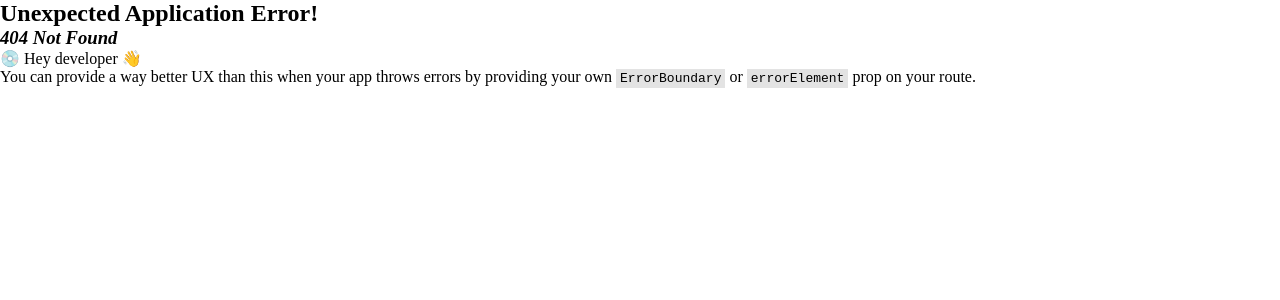
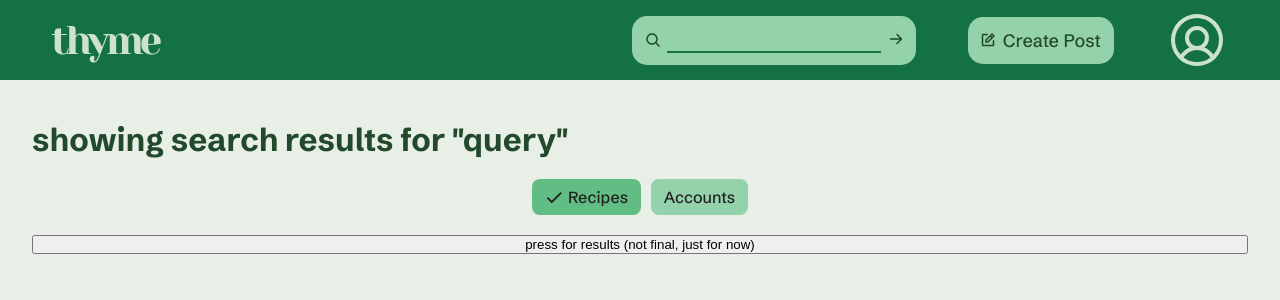
Before and after one commit to reenumichaelrishit/thyme, a React (Vite) app in the folder sprig/: page /search-results in a window 1280 px wide. Before the commit this address had no page. Shown: the top 300 px of the page. Built offline with nearby package versions, Linux system fonts and the light colour scheme.

Commit message:
Added search bar + search results page

```diff
--- a/sprig/src/components/Chips.tsx
+++ b/sprig/src/components/Chips.tsx
@@ -1,11 +1,9 @@
 import styled from "styled-components"
-import { X } from "@phosphor-icons/react"
+import { Plus, X } from "@phosphor-icons/react"
 import { useEffect, useState } from "react"
 
-// const chipTypes = ["readonly", "add", "remove"] as const
-// type ChipType = typeof chipTypes[number]
-
 interface ChipProps {
+    mode: number,
     label: string,
     onClickFn: () => void
 }
@@ -54,28 +52,24 @@ const IconWrapper = styled.button`
     }
 `
 
-// const PlusStyled = styled(Plus)`
-//     color: ${p => p.theme.color.standard.default};
-// `
+const PlusStyled = styled(Plus)`
+    color: ${p => p.theme.color.standard.default};
+`
 
 const XStyled = styled(X)`
     color: ${p => p.theme.color.standard.default};
 `
 
-/* MAKE PLUS CHIP TOO BHADWE -- diff color schema? */
-const Chip = ({ label, onClickFn } : ChipProps) => {
-    // let closeTag = () => {}
-    // let addTag = () => {}
-
-    return (
+const Chip = ({ mode, label, onClickFn } : ChipProps) => (
     <ChipStyled>
         <IconWrapper type="button" onClick={onClickFn}>
-                <XStyled size={12} />
+            {mode == 0 ?
+                <XStyled size={12} weight={"bold"} /> :
+                <PlusStyled size={12} weight={"bold"} />}
         </IconWrapper>
         <span>{label}</span>
     </ChipStyled>
 )
-}
 
 const Chips = ({ initialLabels, mode, append, remove } : ChipsProps) => {
     const [labels, setLabels] = useState(initialLabels)
@@ -91,6 +85,7 @@ const Chips = ({ initialLabels, mode, append, remove } : ChipsProps) => {
         <ChipsContainer>
             {labels.map((label, index) => (
                 <Chip
+                    mode={mode}
                     label={label}
                     key={`Chip-${index}`}
                     onClickFn={
--- /dev/null
+++ b/sprig/src/components/Modal.tsx
@@ -0,0 +1,71 @@
+import styled from "styled-components"
+import { X } from "@phosphor-icons/react"
+import { MouseEventHandler, useState } from "react"
+import Tabs from "./Tabs"
+
+const ModalContainer = styled.div`
+    width: 100vw;
+    height: 100vh;
+    display: flex;
+    justify-content: center;
+    align-items: center;
+    position: absolute;
+    top: 0;
+    left: 0;
+    background-color: #000000BB;
+`
+
+const ModalWindow = styled.div`
+    width: 75vw;
+    height: 85vh;
+    display: flex;
+    flex-direction: column;
+    // justify-content: space-between;
+    align-items: flex-start;
+    row-gap: 2.5vh;
+    padding: 5vh 3vw;
+    border-radius: 10px;
+    background-color: ${p => p.theme.background.backdrop.default};
+`
+
+const CloseButton = styled(X)`
+    position: absolute;
+    top: 8.5vh;
+    right: 13vw;
+
+    padding: 5px;
+    border: none;
+    border-radius: 50%;
+    color: ${p => p.theme.color.standard.default};
+    background-color: ${p => p.theme.background.backdrop.default};
+    cursor: pointer;
+
+    &:hover {
+        background-color: ${p => p.theme.background.backdrop.hover};
+    }
+`
+
+const Heading = styled.h1`
+    font-family: ${p => p.theme.fontFamily.heading};
+    color: ${p => p.theme.color.heading.default};
+`
+
+interface ModalProps {
+    show: boolean,              // Controls whether or not to show the Modal
+    turnOff: MouseEventHandler  // Function for closing the Modal
+}
+
+const Modal = (p: ModalProps) => {
+    const [sm, setSm] = useState<number>(1)
+    return p.show ? (
+        <ModalContainer onClick={p.turnOff}>
+            <ModalWindow>
+                <CloseButton size={32} onClick={p.turnOff} />
+                <Heading>showing search results for "query"</Heading>
+                <Tabs items={["Recipes", "Accounts"]} selected={sm} setSelected={setSm} alignSelf="center"/>
+            </ModalWindow>
+        </ModalContainer>
+    ) : <></>
+}
+
+export default Modal
--- a/sprig/src/components/Nav.tsx
+++ b/sprig/src/components/Nav.tsx
@@ -1,6 +1,7 @@
 import { Link } from 'react-router-dom'
 import styled from 'styled-components';
-import { UserCircle, Plus} from "@phosphor-icons/react";
+import { UserCircle, NotePencil } from "@phosphor-icons/react";
+import SearchBar from './SearchBar';
 
 const Wrapper = styled.div `
   height: 10vh;
@@ -23,11 +24,6 @@ const RightNav = styled.div `
   align-items: center;
   justify-content: flex-end;
   gap: 4vw;
-
-  * {
-    // height: 100%;
-    font-size: 2em;
-  }
 `;
 
 const HomeButton = styled(Link) `
@@ -36,38 +32,33 @@ const HomeButton = styled(Link) `
   border-radius: 20%;
   font-size: 2.5em;
   letter-spacing: -4px;
+  transition: color ${p => p.theme.transition.default};
 
-  &:active {color: ${p => p.theme.color.accent.hover};};
+  &:hover {color: ${p => p.theme.color.accent.hover};};
 `;
 
-const AddPostButton = styled(Link)`
+const AddPostButton = styled.button`
   display: flex;
-  justify-content: space-between;
+  justify-content: center;
   align-items: center;
-  column-gap: 1vh;
+  column-gap: 0.5vw;
 
   padding: 1.5vh 1vw;
-  border: 2.5px solid ${p => p.theme.color.accent.default};
+  border: none;
   border-radius: 15px;
 
-  font-family: ${p => p.theme.fontFamily.content};
-  color: ${p => p.theme.color.accent.default};
-  background-color: ${p => p.theme.background.navbar.default};
-  transition: background-color ${p => p.theme.transition.default};
+  font-family: ${p => p.theme.fontFamily.heading};
+  font-size: 1.125em;
+  font-weight: ${p => p.theme.weight.medium};
 
-  span {
-    font-size: 0.625em;
-    font-weight: 500;
-  }
+  cursor: pointer;
+  color: ${p => p.theme.color.heading.default};
+  background-color: ${p => p.theme.background.accent.default};
+  transition: all ${p => p.theme.transition.default};
 
   &:hover {
-    background-color: ${p => p.theme.background.navbar.hover};
+    background-color: ${p => p.theme.background.accent.hover};
   }
-
-  &:active {
-    border-color: ${p => p.theme.color.accent.hover};
-    color: ${p => p.theme.color.accent.hover};
-  };
 `;
 
 const ProfileButton = styled(Link) `
@@ -81,26 +72,21 @@ const ProfileButton = styled(Link) `
 `;
 
 const Nav = () => (
-//   <nav>
     <Wrapper>
       <NavBar>
         <HomeButton to="/">thyme</HomeButton>
         <RightNav>
-          <AddPostButton to="/create">
-            <Plus size={20} />
-            <span>Create Post</span>
-          </AddPostButton>
+          <SearchBar />
+          <Link to={"/create"}>
+            <AddPostButton type="button">
+                <NotePencil size={16} weight={"bold"} />
+                <span>Create Post</span>
+            </AddPostButton>
+          </Link>
           <ProfileButton to="#"><UserCircle size={64} /></ProfileButton>
         </RightNav>
       </NavBar>
     </Wrapper>
-//   </nav>
 )
 
 export default Nav
-
-{/* <NavBar>
-      <HomeLogo><Link to="/">HomePage</Link></HomeLogo>
-      <AddPost><Link to="/about">+</Link></AddPost>
-      <Profile><Link to="#">Profile</Link></Profile>
-      </NavBar> */}
--- a/sprig/src/components/ScrollContainer.tsx
+++ b/sprig/src/components/ScrollContainer.tsx
@@ -1,9 +1,9 @@
 import { ReactNode } from "react";
 import Scrollbars from "react-custom-scrollbars-2";
 
-const ScrollContainer = ({ children }: { children: ReactNode}) => (
-    <Scrollbars style={{ width: "100vw", height: "90vh" }}>
-        {children}
+const ScrollContainer = (props: { children: ReactNode, width?: string, height?: string }) => (
+    <Scrollbars style={{ width: props.width || "100vw", height: props.height || "90vh" }}>
+        {props.children}
     </Scrollbars>
 )
 
--- /dev/null
+++ b/sprig/src/components/SearchBar.tsx
@@ -0,0 +1,71 @@
+import styled from "styled-components"
+import { ArrowRight, MagnifyingGlass } from "@phosphor-icons/react"
+// import Modal from "./Modal"
+// import { MouseEventHandler, useState } from "react"
+import { Link } from "react-router-dom"
+
+const Bar = styled.div`
+    display: flex;
+    justify-content: space-between;
+    align-items: center;
+    column-gap: 0.5vw;
+
+    padding: 1.5vh 1vw;
+    border-radius: 15px;
+
+    color: ${p => p.theme.color.heading.default};
+    background-color: ${p => p.theme.background.accent.default};
+    transition: background-color ${p => p.theme.transition.default};
+
+    &:hover {
+        background-color: ${p => p.theme.background.accent.hover};
+    }
+`
+
+const SearchInput = styled.input`
+    border: none;
+    border-bottom: 2px solid ${p => p.theme.color.subheading.default};
+
+    font-size: 1.125em;
+    font-weight: ${p => p.theme.weight.medium};
+    font-family: ${p => p.theme.fontFamily.heading};
+    letter-spacing: 0.25px;
+
+    color: ${p => p.theme.color.heading.default};
+    background: none;
+    transition: border-color ${p => p.theme.transition.default};
+
+    &:focus-within {
+        outline: none;
+        border-color: ${p => p.theme.color.heading.default};
+    }
+`
+
+const SearchButton = styled(ArrowRight)`
+    cursor: pointer;
+    color: ${p => p.theme.color.heading.default};
+`
+
+const SearchBar = () => {
+    // const [searchRes, setSearchRes] = useState(false)
+    // const openSearchRes = () => setSearchRes(true)
+    // const closeSearchRes : MouseEventHandler = (e) => { if (e.target === e.currentTarget) setSearchRes(false) }
+
+    return (
+        <>
+            {/* <Modal show={searchRes} turnOff={closeSearchRes} /> */}
+            <Bar>
+                <MagnifyingGlass size={16} weight={"bold"} />
+                <SearchInput
+                    type="text"
+                />
+                <Link to="/search-results">
+                    {/* TODO: TO-DO: MAKE A SUBMIT BUTTON HERE */}
+                    <SearchButton size={16} weight={"bold"} />
+                </Link>
+            </Bar>
+        </>
+    )
+}
+
+export default SearchBar
--- /dev/null
+++ b/sprig/src/components/Tabs.tsx
@@ -0,0 +1,79 @@
+import { Dispatch, SetStateAction } from "react"
+import styled from "styled-components"
+import { Check } from "@phosphor-icons/react"
+
+const TabStyled = styled.button<{ $selected : boolean }>`
+    width: fit-content;
+    height: fit-content;
+
+    display: flex;
+    align-items: center;
+    column-gap: 5px;
+
+    padding: 1vh 1vw;
+    border: none;
+    border-radius: 8px;
+
+    cursor: pointer;
+    font-size: 1em;
+    font-family: ${p => p.theme.fontFamily.heading};
+    font-weight: ${p => p.theme.weight.medium};
+
+    color: ${p => p.theme.color.standard.default};
+    background-color: ${p => p.$selected ?
+        p.theme.background.accent.active :
+        p.theme.background.accent.default};
+    transition: background-color ${p => p.theme.transition.default};
+
+    &:hover {
+        background-color: ${p => p.theme.background.accent.hover};
+    }
+`
+
+const TabsContainer = styled.div<{ $alignSelf : string }>`
+    align-self: ${p => p.$alignSelf};
+    width: fit-content;
+    display: flex;
+    column-gap: 10px;
+`
+
+interface TabProps {
+    name: string,
+    selected: boolean,
+    onClick: () => void
+}
+
+interface TabsProps {
+    items: Array<string>,
+    selected: number,
+    setSelected: Dispatch<SetStateAction<number>>,
+    alignSelf?: string
+}
+
+const Tab = ({ name, selected, onClick }: TabProps) => (
+    <TabStyled type={"button"} $selected={selected} onClick={onClick}>
+        <Check
+            size={18}
+            weight={"bold"}
+            style={{ display: selected ? "block" : "none" }}
+        />
+        <span>{name}</span>
+    </TabStyled>
+)
+
+const Tabs = ({ items, selected, setSelected, alignSelf }: TabsProps) => (
+    <TabsContainer $alignSelf={alignSelf || "auto"}>
+        {items.map((name, index) => {
+            return (
+                <Tab
+                    name={name}
+                    key={`Tab-${index}`}
+                    selected={selected == index}
+                    onClick={() => setSelected(index)}
+                />
+            )
+        })}
+    </TabsContainer>
+)
+
+export default Tabs
--- /dev/null
+++ b/sprig/src/pages/index.ts
@@ -0,0 +1,15 @@
+import AccountPage from "./login/AccountPage"
+import CreatePost from "./create-post/CreatePost"
+import Home from "./home/Home"
+import ProfilePage from "./profile/ProfilePage"
+import SearchResults from "./search-results/SearchResults"
+import Settings from "./settings/SettingsPage"
+
+export {
+    AccountPage,
+    CreatePost,
+    Home,
+    ProfilePage,
+    SearchResults,
+    Settings
+}
--- /dev/null
+++ b/sprig/src/pages/search-results/SearchResults.tsx
@@ -0,0 +1,73 @@
+import styled from "styled-components"
+import Tabs from "../../components/Tabs"
+import { useState } from "react"
+import PhotoWindow from "../../components/PhotoWindow"
+import ScrollContainer from "../../components/ScrollContainer"
+
+const Container = styled.div`
+    display: flex;
+    flex-direction: column;
+    padding: 5vh 2.5vw;
+    row-gap: 2.5vh;
+`
+
+const Heading = styled.h1`
+    font-family: ${p => p.theme.fontFamily.heading};
+    color: ${p => p.theme.color.heading.default};
+`
+
+const ResultsContainer = styled.div`
+    display: flex;
+    flex-wrap: wrap;
+    justify-content: space-between;
+    align-items: center;
+`
+
+const SearchResults = () => {
+    const [searchMode, setSearchMode] = useState(0)
+
+    // CHANGE THIS LATER!!!
+    const [showRes, setShowRes] = useState(false)
+    const makeResults = () => {
+        let results = <></>
+
+        for (let i = 1; i <= 25; i++) {
+            results = (
+                <>
+                    {results}
+                    <PhotoWindow title={(searchMode == 0 ? "Recipe" : "Account") + " no. " + i} />
+                </>
+            )
+        }
+
+        return results
+    }
+    const switchView = () => {
+        if (showRes) {
+            return (
+                <ScrollContainer width="95vw" height="60vh">
+                    <ResultsContainer>
+                        {makeResults()}
+                    </ResultsContainer>
+                </ScrollContainer>
+            )
+        } else {
+            return <button type="button" onClick={() => setShowRes(true)}>press for results (not final, just for now)</button>
+        }
+    }
+
+    return (
+        <Container>
+            <Heading>showing search results for "query"</Heading>
+            <Tabs
+                items={["Recipes", "Accounts"]}
+                selected={searchMode}
+                setSelected={setSearchMode}
+                alignSelf="center"
+            />
+            {switchView()}
+        </Container>
+    )
+}
+
+export default SearchResults
--- a/sprig/src/tokens.ts
+++ b/sprig/src/tokens.ts
@@ -13,7 +13,8 @@ const lightModeFoundation = {
 
     tertiary: {
         default: "#93D2AA",
-        hover: "#7EC999"
+        hover: "#7EC999",
+        active: "#61BD83"
     },
 
     quaternary: {
```
Also changed, not shown: sprig/src/index.tsx (+13 -12 lines). Lines whose indentation alone changed are shown as unchanged.
